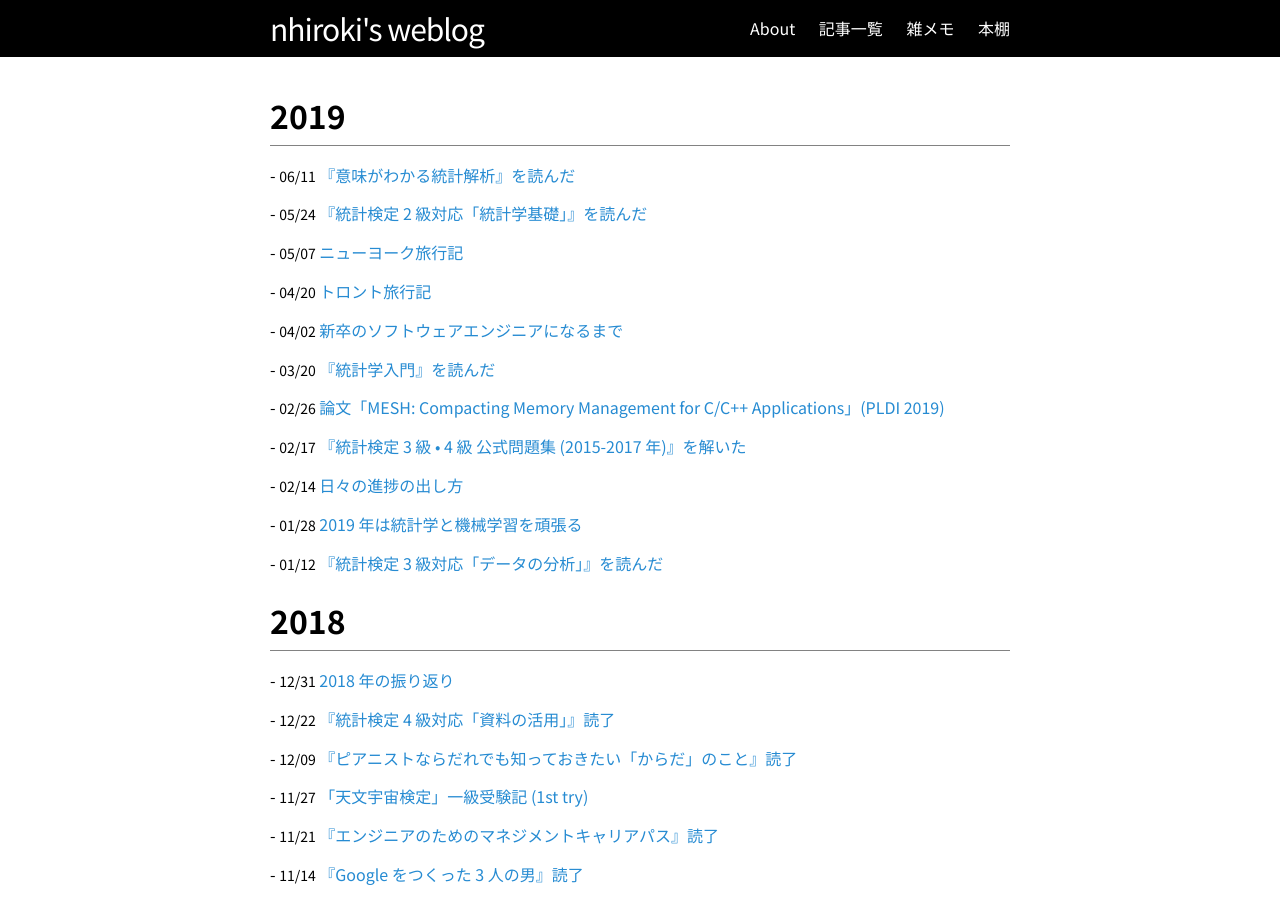
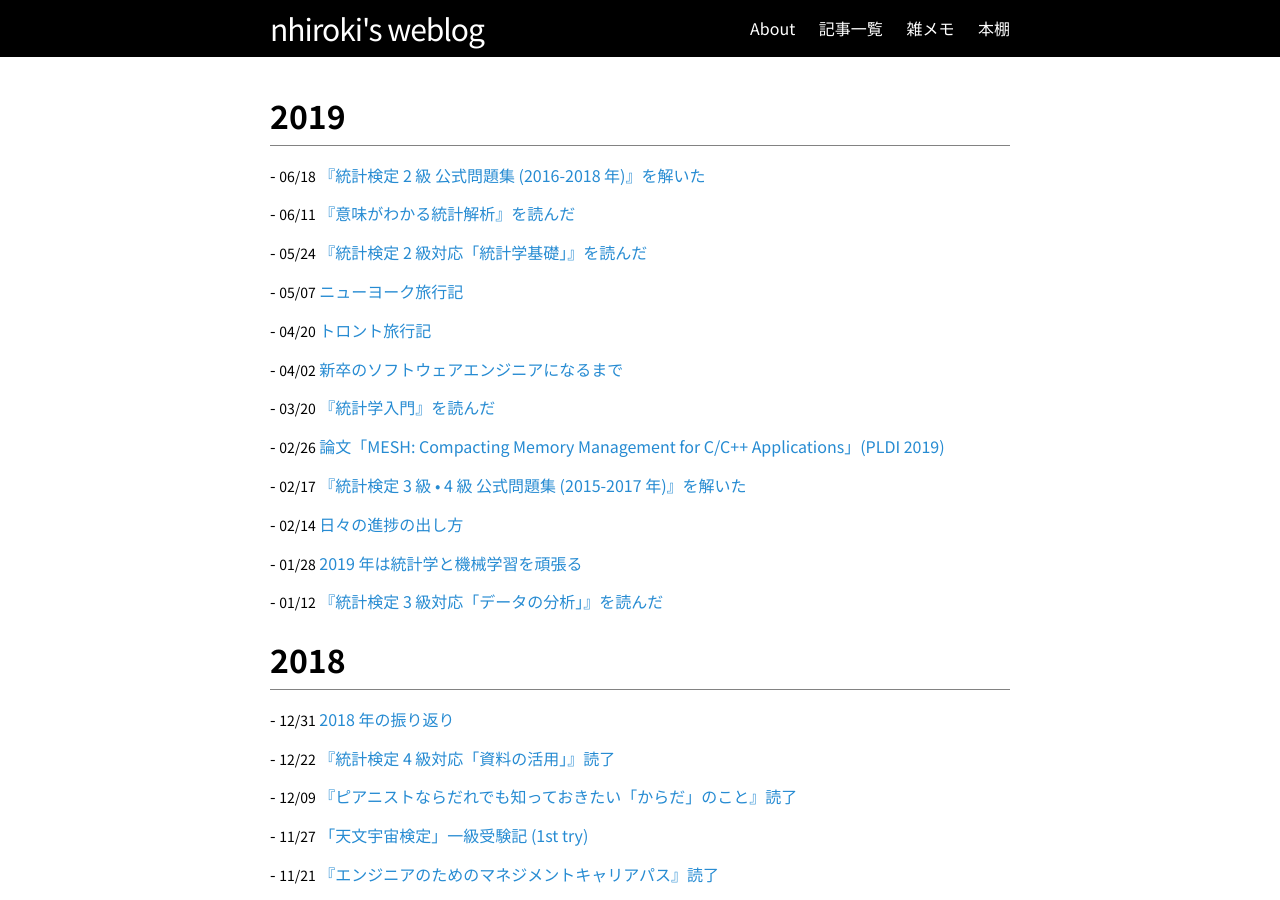
Before and after one commit to nhiroki/nhiroki.github.io, a Jekyll site: the page built from index.html, in a window 1280 px wide and 900 px high. Built offline with Jekyll 4.4.1, drawn with Linux system fonts in a browser that asks for light colours; some of the changed lines change nothing that is shown.

Commit message:
Publish a new article

```diff
--- /dev/null
+++ b/_posts/2019-06-18-book-japan-statistical-society-certificate-2nd-grade-questions.md
@@ -0,0 +1,26 @@
+---
+layout: post
+title: "『統計検定 2 級 公式問題集 (2016-2018 年)』を解いた"
+date: 2019-06-18 00:00:00 +09:00
+tags: book
+image: /images/book-japan-statistical-society-certificate-2nd-grade-questions.jpg
+---
+
+『[統計検定 2 級 公式問題集 (2016-2018 年)](https://jitsumu.hondana.jp/book/b432114.html)』を全部解きました。
+
+![表紙](/images/book-japan-statistical-society-certificate-2nd-grade-questions.jpg)
+
+解き始めたのが [5 月 8 日](https://twitter.com/nhiroki_/status/1125899284920934400)で、実際に解き終わったのが検定試験直前 (6 月 16 日) の [6 月 14 日](https://twitter.com/nhiroki_/status/1139493414712430592)だったので、一ヶ月ちょっとかかってますね。3, 4 級に比べて問題が難しく、テキストや参考書を読むのと並行して解いていたので時間がかかりました。
+
+解答の式変形で分かりにくかったところをここに記録するつもりでしたが、力尽きたのでもし万が一気が向いたときにでもやります。
+
+以下は解きながら雑多に感じたこと。この本に直接関係ないことも含む。
+
+- 2 級は思ってたより計算問題が厄介。
+- 「母平均の差に関する t 検定の t 値の計算をせよ」とか言われても、計算式を覚えてないからどうしようもないんだよな。あれは諦めて暗記すべきなのか、それとも何らかの方法で容易に導出できるのか？手元の参考書だと天下り的に式が示されてるからおとなしく覚えろということなのかな？
+- 過去問題集の解答、式と簡単な解説を載せるだけじゃなく、解説読んでも分からない人向けに「公式参考書の○○ページを見ろ」とか「○○の定理を確認しろ」みたいな調べるためのヒントを書いておいて欲しい。
+- 2017 年 6 月実施の問 6 の両側天秤を使った硬貨 A, B の重さの推定の話、測定誤差が正規分布に従うとすると、A, B 個別に計測するより同時に載せて計測した方が同じ測定回数でも推定量の分散が小さいことを示していてなるほどと思った。
+- 値 A, B を使って C を求める公式があるとする。B, C が与えられてそこから A を求めるような問題が出されたときに、公式を変形して A を求めるみたいなことが苦手。自分の中では C を求めるための公式として記憶されているから。例えば不偏分散は残差平方和を自由度で割ったものだけど、「不偏分散と自由度から残差平方和を求めよ」と言われると少し悩んでしまう。
+- 過去問題集を一通り解き終わったが全然受かる気がしない。本書によると 2 級合格率は平均して大体 40% ちょっとらしく、問題の難易度に対してかなり高いと感じる。受験者数が 1400-1900 人くらいでそんなに多くないし、それなりにやる気ある人しか受けてないのかな？
+
+統計検定の受験記については別途書きます。
--- a/books.md
+++ b/books.md
@@ -1,7 +1,7 @@
 ---
 layout: page
 title: 本棚
-date: 2019/06/11
+date: 2019/06/19
 permalink: /books/
 ---
 
@@ -204,6 +204,7 @@ permalink: /books/
 - ([途中](https://twitter.com/nhiroki_/status/808263006656217088)) ゼロから作る Deep Learning
 - (途中) はじめてのパターン認識
 
+- ([2019](/2019/06/18/book-japan-statistical-society-certificate-2nd-grade-questions)) 統計検定 2 級 公式問題集 (2016-2018 年)
 - ([2019](/2019/06/11/book-understanding-statistical-analysis)) 意味がわかる統計解析
 - ([2019](/2019/05/24/book-japan-statistical-society-certificate-2nd-grade-textbook)) 統計検定 2 級対応「統計学基礎」
 - ([2019](/2019/03/20/book-introduction-to-statistics)) 統計学入門
```
Also changed, not shown: images/book-japan-statistical-society-certificate-2nd-grade-questions.jpg (added).
